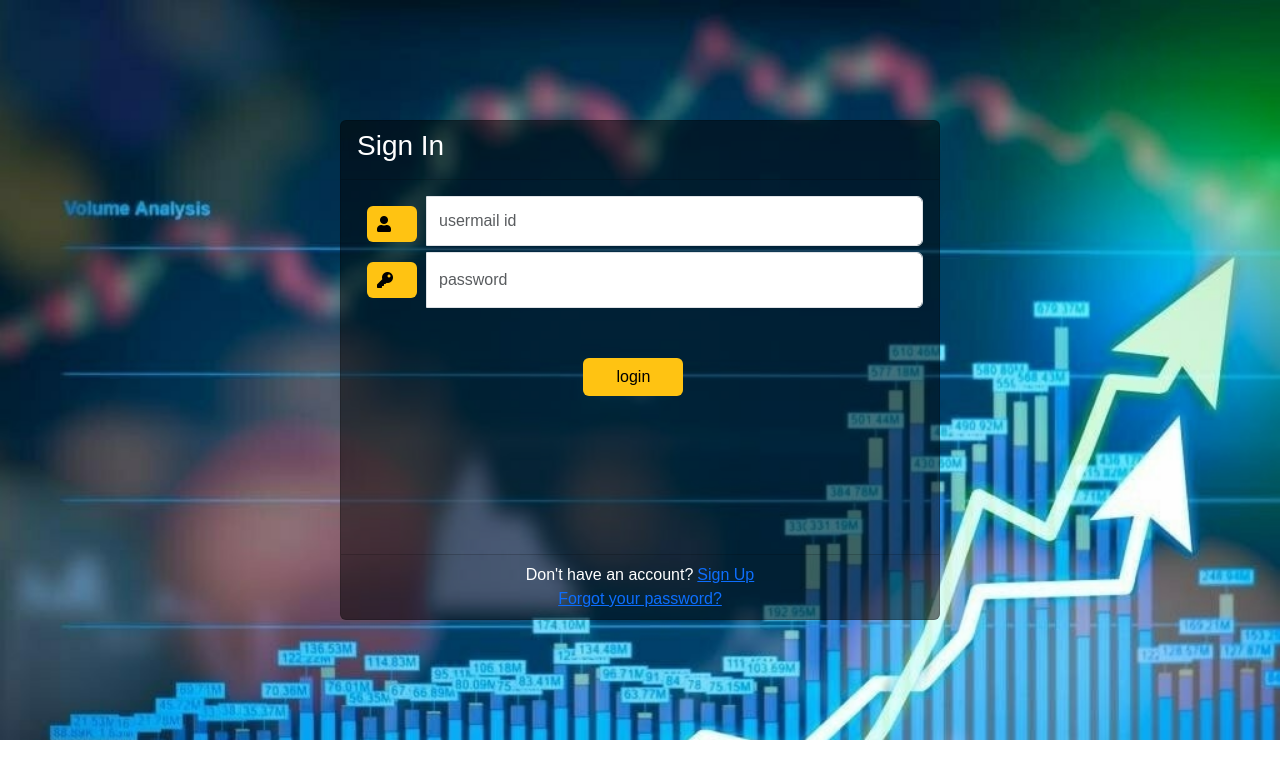
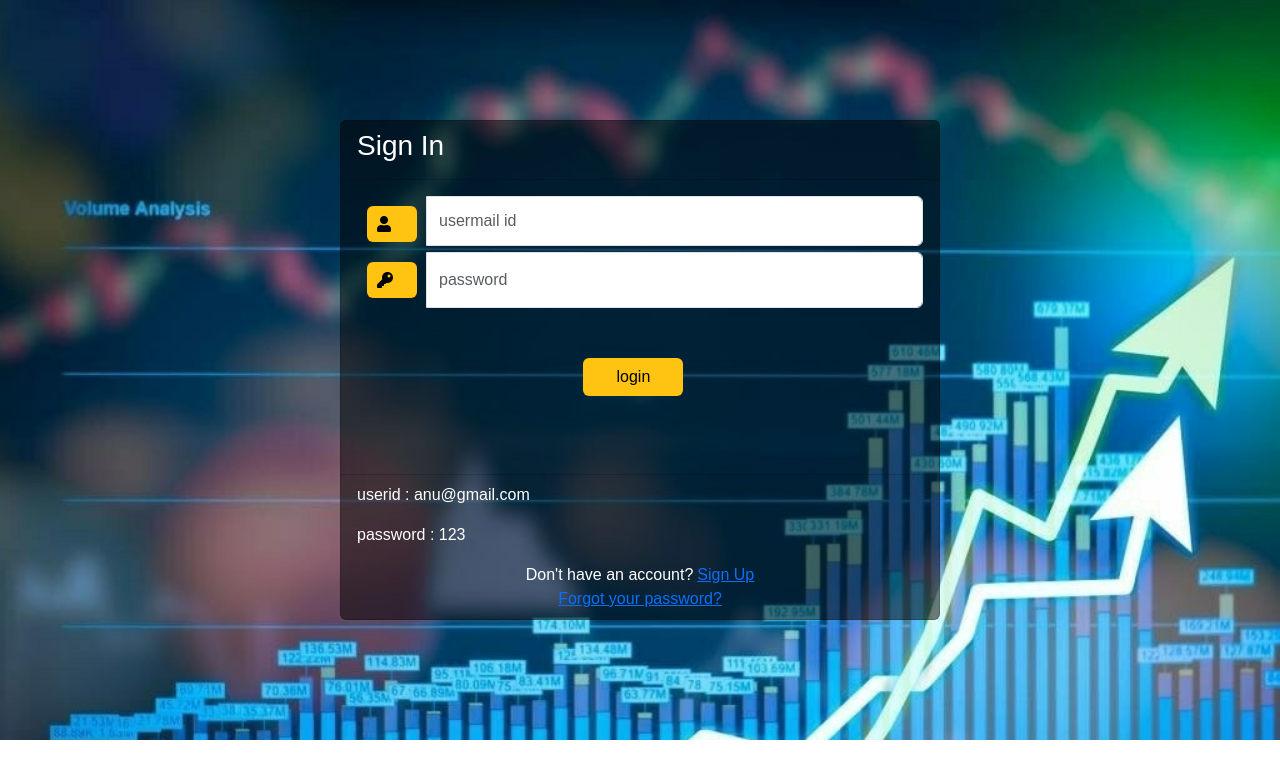
Before and after one commit to Anuanushree/pettycash-frontend, a React (Vite) app: page / in a window 1280 px wide. Shown: the top 778 px of the page. Built offline with nearby package versions, Linux system fonts and the light colour scheme; no server answers.

Commit message:
Update signIn.jsx

```diff
--- a/src/component/login/signIn.jsx
+++ b/src/component/login/signIn.jsx
@@ -67,6 +67,8 @@ function SignIn({ BASE_URL }) {
                             </form>
                         </div>
                         <div className="card-footer">
+                            <p className="text-white"> userid : anu@gmail.com</p>
+                             <p className="text-white"> password : 123</p>
                             <div className="d-flex justify-content-center links">
                                 Don't have an account?<a href="/signup">Sign Up</a>
                             </div>
```
